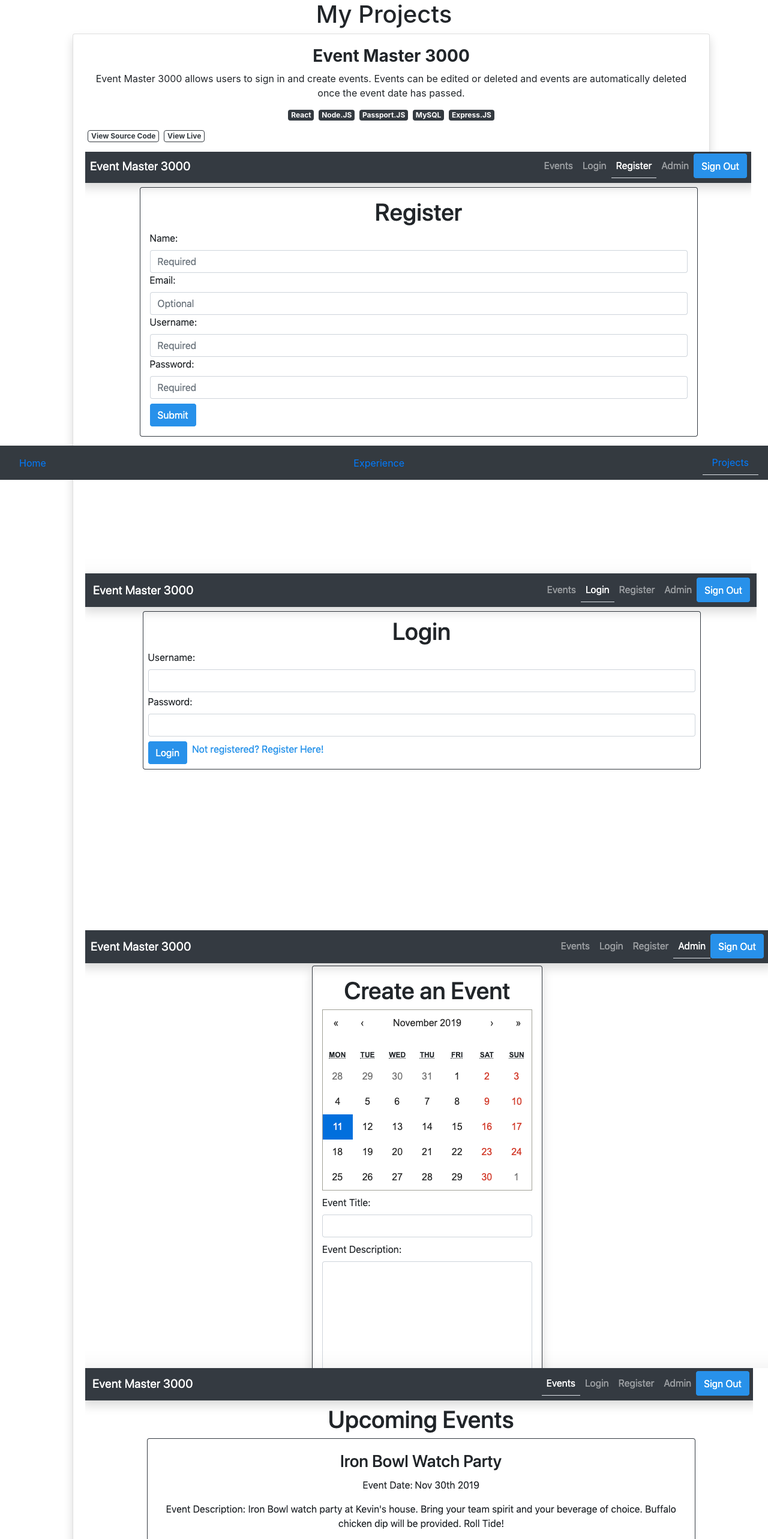
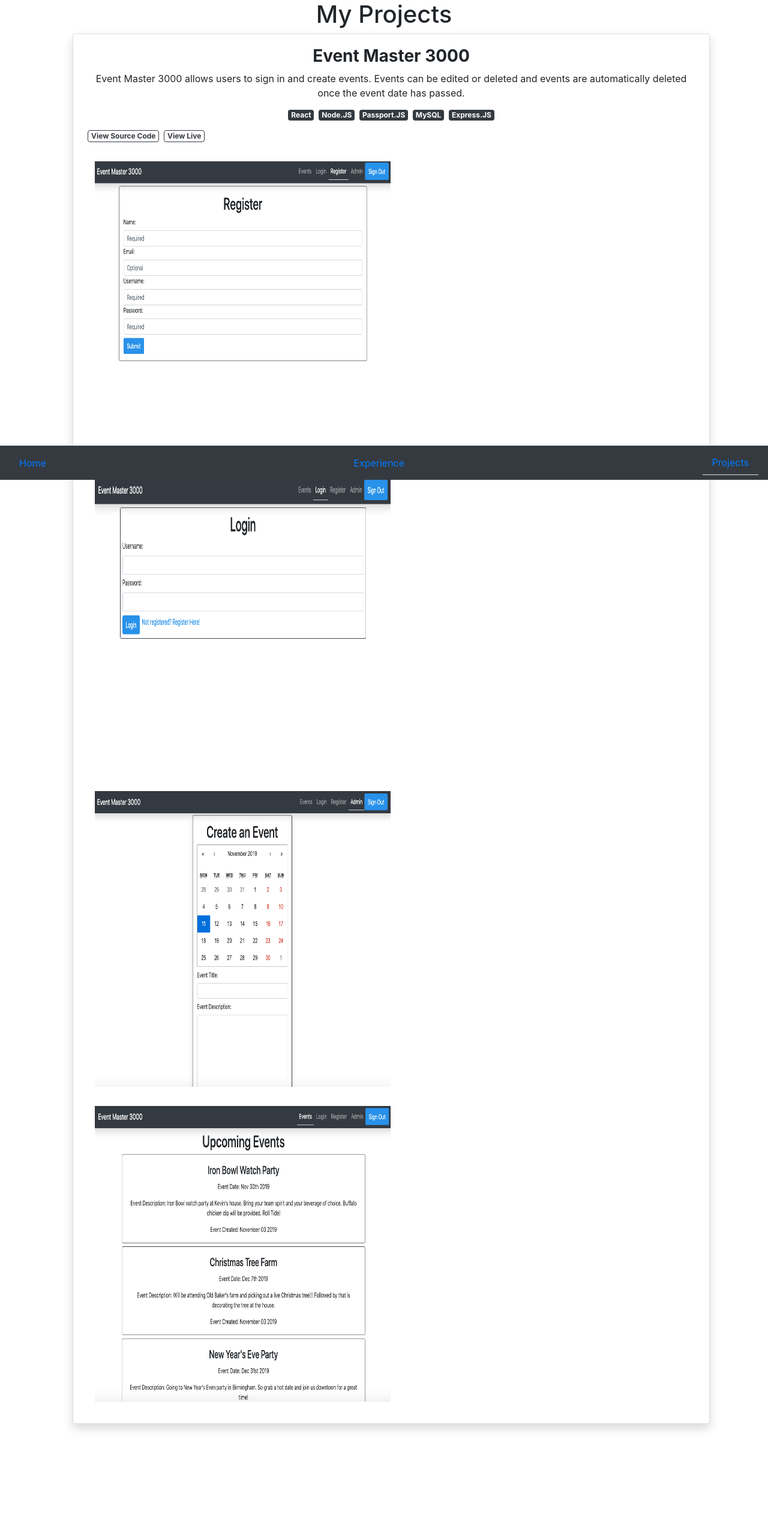
Before and after one commit to kvn35124/KAuer-portfolio, a React app: page /work in a window 1280 px wide. Shown: the top 2566 px of the page at 60% size. After the commit the page ends 2422 px from the top, so only its background shows below. Built offline with nearby package versions, Linux system fonts and the light colour scheme.

Commit message:
resized pics

```diff
--- a/src/client/Pages/Work.tsx
+++ b/src/client/Pages/Work.tsx
@@ -19,11 +19,12 @@ class Work extends React.Component<IWorkProps, IWorkState> {
                                 <p className="text-center"><span className="badge badge-dark mx-1">React</span><span className="badge badge-dark mx-1">Node.JS</span><span className="badge badge-dark mx-1">Passport.JS</span><span className="badge badge-dark mx-1">MySQL</span><span className="badge badge-dark mx-1">Express.JS</span></p>
                                 <p><a href="https://github.com/kvn35124/calendar" className="badge border border-dark mx-1 text-dark">View Source Code</a><a href="https://frozen-earth-52489.herokuapp.com/" className="badge border border-dark mx-1 text-dark">View Live</a></p>
                                 <div>
-                                    <img src="images/register.png" alt="" />
-                                    <img src="images/login.png" alt="" />
-                                    <img src="images/admin.png" alt="" />
-                                    <img src='images/events.png' alt="" />
+                                    <img className="pic p-3" src="images/register.png" alt="" height="525" width="525" />
+                                    <img className="pic p-3" src="images/login.png" alt="" height="525" width="525" />
+                                    <img className="pic p-3" src="images/admin.png" alt="" height="525" width="525" />
+                                    <img className="pic p-3" src='images/events.png' alt="" height="525" width="525" />
                                 </div>
+
                             </div>
                         </div>
                     </section>
```
